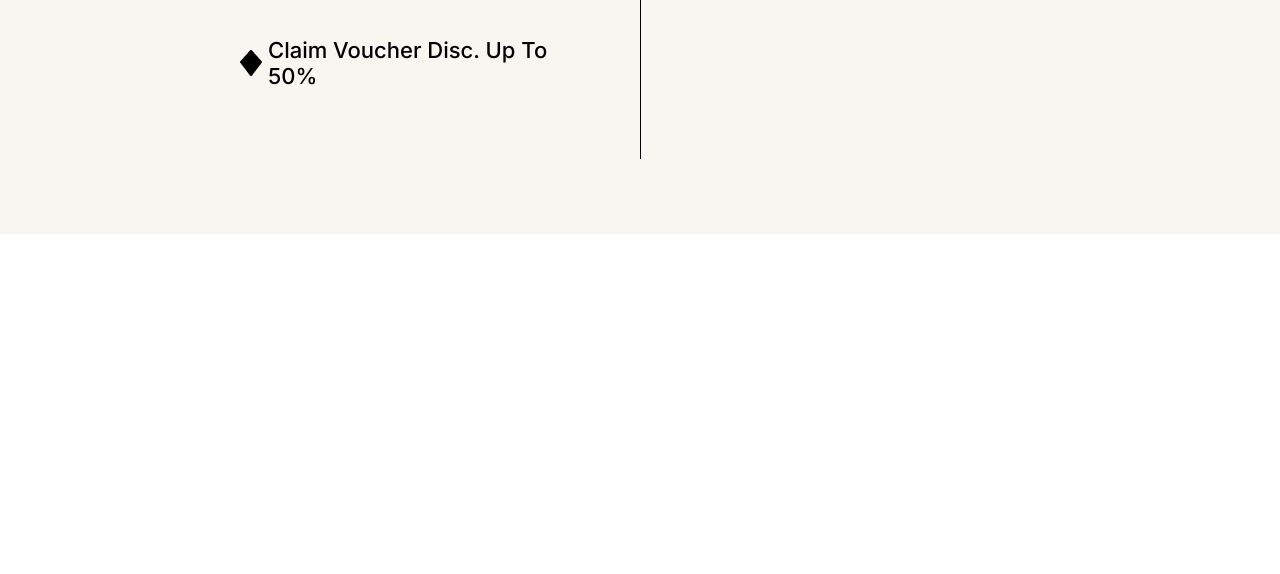
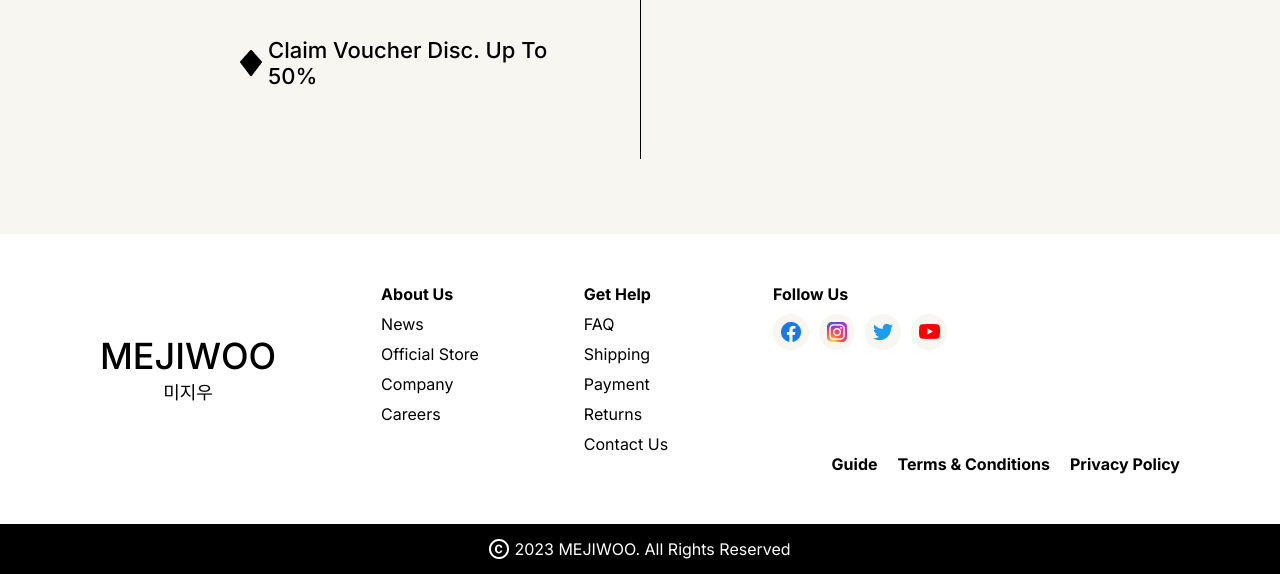
Before and after one commit to MrTiZel/mejiwoo.com, a plain HTML site: page index.html in a window 1280 px wide. Shown: the part 6831-7405 px from the top of the page. Before the commit the page ends 7065 px from the top, so only its background shows below. Drawn offline with Linux system fonts and the light colour scheme.

Commit message:
1.0.7
почти все готово. Осталось адаптация

```diff
--- a/css/style.css
+++ b/css/style.css
@@ -566,3 +566,75 @@
 }
 
 /* БЛОК SECTION 5 */
+/* БЛОК FOOTER */
+.footer-blocks {
+  padding: 50px 100px;
+}
+
+.footer-blocks__logo {
+  align-self: center;
+  text-align: center;
+  font-size: 18px;
+}
+
+.footer-blocks__logo_top {
+  font-size: 2em;
+  font-weight: 500;
+}
+
+.footer-blocks__logo_botton {
+  font-size: 1em;
+  font-weight: 500;
+}
+
+.footer-blocks__block {
+  display: flex;
+  flex-direction: row;
+  justify-content: flex-start;
+  align-items: flex-start;
+  gap: 105px;
+}
+
+.footer-blocks__ul {
+  display: flex;
+  flex-direction: column;
+  gap: 10px;
+}
+
+.footer-blocks__ul_links {
+  display: flex;
+  flex-direction: column;
+  gap: 10px;
+}
+
+.footer-blocks__links {
+  display: flex;
+  flex-direction: row;
+  gap: 10px;
+}
+
+.footer-blocks__policy {
+  display: flex;
+  flex-direction: row;
+  justify-content: flex-end;
+  align-items: center;
+  gap: 20px;
+}
+
+.footer-blocks__panelB {
+  width: 100%;
+  padding: 15px 0;
+  background: #000;
+  color: #fff;
+  display: flex;
+  justify-content: center;
+}
+
+.footer-blocks__panelB_p {
+  display: flex;
+  flex-direction: row;
+  align-items: center;
+  gap: 5px;
+}
+
+/* БЛОК FOOTER */
--- a/index.html
+++ b/index.html
@@ -281,6 +281,48 @@
         </div>
     </section>
     <!-- БЛОК SECTION 5 -->
+    <!-- БЛОК FOOTER -->
+    <footer class="footer-blocks">
+        <div class="footer-blocks__block">
+            <a class="footer-blocks__logo" href="#"><span class="footer-blocks__logo_top">MEJIWOO</span><br><span
+                    class="footer-blocks__logo_bottom">미지우</span></a>
+            <ul class="footer-blocks__ul">
+                <li class="footer-blocks__li"><b>About Us</b></li>
+                <li class="footer-blocks__li"><a href="#">News</a></li>
+                <li class="footer-blocks__li"><a href="#">Official Store</a></li>
+                <li class="footer-blocks__li"><a href="#">Company</a></li>
+                <li class="footer-blocks__li"><a href="#">Careers</a></li>
+            </ul>
+            <ul class="footer-blocks__ul">
+                <li class="footer-blocks__li"><b>Get Help</b></li>
+                <li class="footer-blocks__li"><a href="#">FAQ</a></li>
+                <li class="footer-blocks__li"><a href="#">Shipping</a></li>
+                <li class="footer-blocks__li"><a href="#">Payment</a></li>
+                <li class="footer-blocks__li"><a href="#">Returns</a></li>
+                <li class="footer-blocks__li"><a href="#">Contact Us</a></li>
+            </ul>
+            <ul class="footer-blocks__ul">
+                <li class="footer-blocks__ul_links"><b>Follow Us</b>
+                    <ul class="footer-blocks__links">
+                        <li class="footer-blocks__ul_links_li"><a href="#"><img src="/img/v1.png" alt="Иконки"></a></li>
+                        <li class="footer-blocks__ul_links_li"><a href="#"><img src="/img/v2.png" alt="Иконки"></a></li>
+                        <li class="footer-blocks__ul_links_li"><a href="#"><img src="/img/v3.png" alt="Иконки"></a></li>
+                        <li class="footer-blocks__ul_links_li"><a href="#"><img src="/img/v4.png" alt="Иконки"></a></li>
+                    </ul>
+                </li>
+            </ul>
+        </div>
+        <div class="footer-blocks__policy">
+            <a href="#"><b>Guide</b></a>
+            <a href="#"><b>Terms & Conditions</b></a>
+            <a href="#"><b>Privacy Policy</b></a>
+        </div>
+    </footer>
+    <div class="footer-blocks__panelB">
+        <p class="footer-blocks__panelB_p"><img src="/img/Vector999.png" alt="Иконка"><span>2023 MEJIWOO. All Rights
+                Reserved</span></p>
+    </div>
+    <!-- БЛОК FOOTER -->
 </body>
 
 </html>
```
Also changed, not shown: img/Vector999.png (added), img/v1.png (added), img/v2.png (added), img/v3.png (added), img/v4.png (added).
